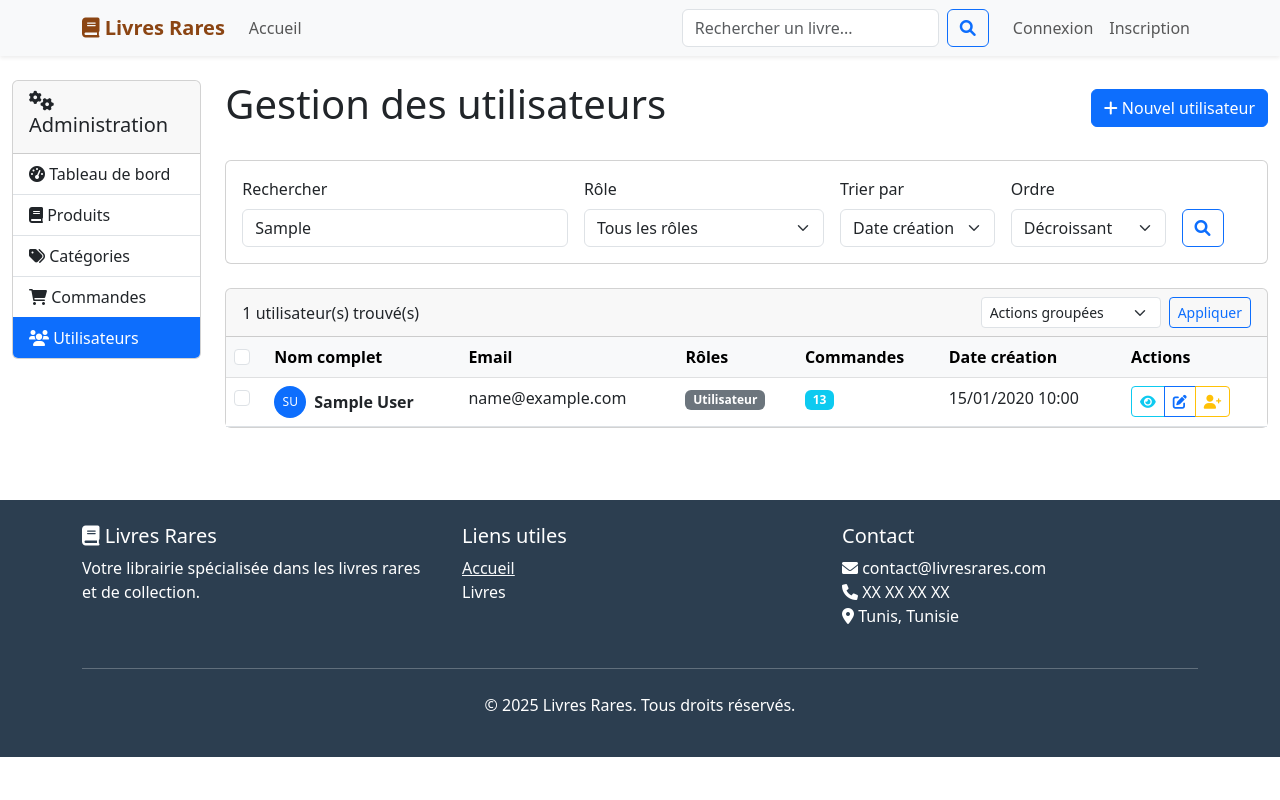
After one commit to adamsaidane/ProjetECommerce, a Symfony app: template templates/admin/user/index.html.twig in a window 1280 px wide. The commit adds this page. Run offline with Twig, Linux system fonts and the light colour scheme; the template is opened without the code that fills it: most values are stand-ins (such as "Sample title", 1, 10 or a date in 2020); some libraries are stand-ins or nearby versions.

Commit message:
Creation Des Cruds Necessaires Pour Le Crud User

```diff
--- a/templates/admin/dashboard.html.twig
+++ b/templates/admin/dashboard.html.twig
@@ -24,7 +24,7 @@
                         <a href="#" class="list-group-item list-group-item-action">
                             <i class="fas fa-shopping-cart"></i> Commandes
                         </a>
-                        <a href="#" class="list-group-item list-group-item-action">
+                        <a href="{{ path('app_admin_user_index') }}" class="list-group-item list-group-item-action">
                             <i class="fas fa-users"></i> Utilisateurs
                         </a>
                     </div>
--- /dev/null
+++ b/templates/admin/user/index.html.twig
@@ -0,0 +1,291 @@
+{% extends 'base.html.twig' %}
+
+{% block title %}Gestion des utilisateurs{% endblock %}
+
+{% block body %}
+    <div class="container-fluid py-4">
+        <div class="row">
+            <div class="col-md-2">
+                <!-- Sidebar -->
+                <div class="card">
+                    <div class="card-header">
+                        <h5><i class="fas fa-cogs"></i> Administration</h5>
+                    </div>
+                    <div class="list-group list-group-flush">
+                        <a href="{{ path('app_admin_dashboard') }}" class="list-group-item list-group-item-action">
+                            <i class="fas fa-tachometer-alt"></i> Tableau de bord
+                        </a>
+                        <a href="{{ path('app_admin_product_index') }}" class="list-group-item list-group-item-action">
+                            <i class="fas fa-book"></i> Produits
+                        </a>
+                        <a href="#" class="list-group-item list-group-item-action">
+                            <i class="fas fa-tags"></i> Catégories
+                        </a>
+                        <a href="#" class="list-group-item list-group-item-action">
+                            <i class="fas fa-shopping-cart"></i> Commandes
+                        </a>
+                        <a href="{{ path('app_admin_user_index') }}" class="list-group-item list-group-item-action active">
+                            <i class="fas fa-users"></i> Utilisateurs
+                        </a>
+                    </div>
+                </div>
+            </div>
+
+            <div class="col-md-10">
+                <div class="d-flex justify-content-between align-items-center mb-4">
+                    <h1>Gestion des utilisateurs</h1>
+                    <a href="{{ path('app_admin_user_new') }}" class="btn btn-primary">
+                        <i class="fas fa-plus"></i> Nouvel utilisateur
+                    </a>
+                </div>
+
+                <!-- Search and Filter Form -->
+                <div class="card mb-4">
+                    <div class="card-body">
+                        <form method="GET" class="row g-3">
+                            <div class="col-md-4">
+                                <label for="search" class="form-label">Rechercher</label>
+                                <input type="text" class="form-control" id="search" name="search"
+                                       value="{{ currentSearch }}" placeholder="Nom, prénom ou email...">
+                            </div>
+                            <div class="col-md-3">
+                                <label for="role" class="form-label">Rôle</label>
+                                <select class="form-select" id="role" name="role">
+                                    <option value="">Tous les rôles</option>
+                                    <option value="ROLE_USER" {{ currentRole == 'ROLE_USER' ? 'selected' : '' }}>Utilisateur</option>
+                                    <option value="ROLE_ADMIN" {{ currentRole == 'ROLE_ADMIN' ? 'selected' : '' }}>Administrateur</option>
+                                </select>
+                            </div>
+                            <div class="col-md-2">
+                                <label for="sort" class="form-label">Trier par</label>
+                                <select class="form-select" id="sort" name="sort">
+                                    <option value="createdAt" {{ currentSort == 'createdAt' ? 'selected' : '' }}>Date création</option>
+                                    <option value="lastName" {{ currentSort == 'lastName' ? 'selected' : '' }}>Nom</option>
+                                    <option value="email" {{ currentSort == 'email' ? 'selected' : '' }}>Email</option>
+                                </select>
+                            </div>
+                            <div class="col-md-2">
+                                <label for="dir" class="form-label">Ordre</label>
+                                <select class="form-select" id="dir" name="dir">
+                                    <option value="DESC" {{ currentDir == 'DESC' ? 'selected' : '' }}>Décroissant</option>
+                                    <option value="ASC" {{ currentDir == 'ASC' ? 'selected' : '' }}>Croissant</option>
+                                </select>
+                            </div>
+                            <div class="col-md-1 d-flex align-items-end">
+                                <button type="submit" class="btn btn-outline-primary">
+                                    <i class="fas fa-search"></i>
+                                </button>
+                            </div>
+                        </form>
+                    </div>
+                </div>
+
+                <!-- Bulk Actions -->
+                <form id="bulk-form" method="POST" action="{{ path('app_admin_user_bulk_action') }}">
+                    <div class="card">
+                        <div class="card-header d-flex justify-content-between align-items-center">
+                            <span>{{ totalUsers }} utilisateur(s) trouvé(s)</span>
+                            <div class="d-flex gap-2">
+                                <select name="bulk_action" class="form-select form-select-sm" style="width: auto;">
+                                    <option value="">Actions groupées</option>
+                                    <option value="grant_admin">Accorder rôle admin</option>
+                                    <option value="revoke_admin">Retirer rôle admin</option>
+                                    <option value="delete">Supprimer</option>
+                                </select>
+                                <button type="submit" class="btn btn-sm btn-outline-primary" onclick="return confirmBulkAction()">
+                                    Appliquer
+                                </button>
+                            </div>
+                        </div>
+                        <div class="card-body p-0">
+                            <div class="table-responsive">
+                                <table class="table table-hover mb-0">
+                                    <thead class="table-light">
+                                    <tr>
+                                        <th>
+                                            <input type="checkbox" id="select-all" class="form-check-input">
+                                        </th>
+                                        <th>Nom complet</th>
+                                        <th>Email</th>
+                                        <th>Rôles</th>
+                                        <th>Commandes</th>
+                                        <th>Date création</th>
+                                        <th>Actions</th>
+                                    </tr>
+                                    </thead>
+                                    <tbody>
+                                    {% for user in users %}
+                                        <tr>
+                                            <td>
+                                                <input type="checkbox" name="users[]" value="{{ user.id }}" class="form-check-input user-checkbox">
+                                            </td>
+                                            <td>
+                                                <div class="d-flex align-items-center">
+                                                    <div class="avatar-sm bg-primary text-white rounded-circle d-flex align-items-center justify-content-center me-2">
+                                                        {{ user.firstName|first|upper }}{{ user.lastName|first|upper }}
+                                                    </div>
+                                                    <div>
+                                                        <strong>{{ user.fullName }}</strong>
+                                                    </div>
+                                                </div>
+                                            </td>
+                                            <td>{{ user.email }}</td>
+                                            <td>
+                                                {% for role in user.roles %}
+                                                    {% if role == 'ROLE_ADMIN' %}
+                                                        <span class="badge bg-danger">Administrateur</span>
+                                                    {% else %}
+                                                        <span class="badge bg-secondary">Utilisateur</span>
+                                                    {% endif %}
+                                                {% endfor %}
+                                            </td>
+                                            <td>
+                                                <span class="badge bg-info">{{ user.orders|length }}</span>
+                                            </td>
+                                            <td>{{ user.createdAt|date('d/m/Y H:i') }}</td>
+                                            <td>
+                                                <div class="btn-group" role="group">
+                                                    <a href="{{ path('app_admin_user_show', {'id': user.id}) }}"
+                                                       class="btn btn-sm btn-outline-info" title="Voir">
+                                                        <i class="fas fa-eye"></i>
+                                                    </a>
+                                                    <a href="{{ path('app_admin_user_edit', {'id': user.id}) }}"
+                                                       class="btn btn-sm btn-outline-primary" title="Modifier">
+                                                        <i class="fas fa-edit"></i>
+                                                    </a>
+                                                    {% if user != app.user %}
+                                                        <form method="POST" action="{{ path('app_admin_user_toggle_role', {'id': user.id}) }}"
+                                                              style="display: inline;">
+                                                            <input type="hidden" name="_token" value="{{ csrf_token('toggle' ~ user.id) }}">
+                                                            <button type="submit" class="btn btn-sm btn-outline-warning"
+                                                                    title="{{ 'ROLE_ADMIN' in user.roles ? 'Retirer admin' : 'Rendre admin' }}">
+                                                                <i class="fas {{ 'ROLE_ADMIN' in user.roles ? 'fa-user-minus' : 'fa-user-plus' }}"></i>
+                                                            </button>
+                                                        </form>
+                                                        {% if user.orders|length == 0 %}
+                                                            <form method="POST" action="{{ path('app_admin_user_delete', {'id': user.id}) }}"
+                                                                  style="display: inline;" onsubmit="return confirm('Êtes-vous sûr de vouloir supprimer cet utilisateur ?')">
+                                                                <input type="hidden" name="_token" value="{{ csrf_token('delete' ~ user.id) }}">
+                                                                <button type="submit" class="btn btn-sm btn-outline-danger" title="Supprimer">
+                                                                    <i class="fas fa-trash"></i>
+                                                                </button>
+                                                            </form>
+                                                        {% endif %}
+                                                    {% endif %}
+                                                </div>
+                                            </td>
+                                        </tr>
+                                    {% else %}
+                                        <tr>
+                                            <td colspan="7" class="text-center py-4">
+                                                <i class="fas fa-users fa-3x text-muted mb-3"></i>
+                                                <p class="text-muted">Aucun utilisateur trouvé</p>
+                                            </td>
+                                        </tr>
+                                    {% endfor %}
+                                    </tbody>
+                                </table>
+                            </div>
+                        </div>
+                    </div>
+                </form>
+
+                <!-- Pagination -->
+                {% if totalPages > 1 %}
+                    <nav aria-label="Navigation des pages" class="mt-4">
+                        <ul class="pagination justify-content-center">
+                            {% if currentPage > 1 %}
+                                <li class="page-item">
+                                    <a class="page-link" href="{{ path('app_admin_user_index', {
+                                        'page': currentPage - 1,
+                                        'search': currentSearch,
+                                        'role': currentRole,
+                                        'sort': currentSort,
+                                        'dir': currentDir
+                                    }) }}">Précédent</a>
+                                </li>
+                            {% endif %}
+
+                            {% for page in 1..totalPages %}
+                                {% if page == currentPage %}
+                                    <li class="page-item active">
+                                        <span class="page-link">{{ page }}</span>
+                                    </li>
+                                {% elseif page <= currentPage + 2 and page >= currentPage - 2 %}
+                                    <li class="page-item">
+                                        <a class="page-link" href="{{ path('app_admin_user_index', {
+                                            'page': page,
+                                            'search': currentSearch,
+                                            'role': currentRole,
+                                            'sort': currentSort,
+                                            'dir': currentDir
+                                        }) }}">{{ page }}</a>
+                                    </li>
+                                {% endif %}
+                            {% endfor %}
+
+                            {% if currentPage < totalPages %}
+                                <li class="page-item">
+                                    <a class="page-link" href="{{ path('app_admin_user_index', {
+                                        'page': currentPage + 1,
+                                        'search': currentSearch,
+                                        'role': currentRole,
+                                        'sort': currentSort,
+                                        'dir': currentDir
+                                    }) }}">Suivant</a>
+                                </li>
+                            {% endif %}
+                        </ul>
+                    </nav>
+                {% endif %}
+            </div>
+        </div>
+    </div>
+
+    <style>
+        .avatar-sm {
+            width: 32px;
+            height: 32px;
+            font-size: 12px;
+        }
+    </style>
+
+    <script>
+        document.getElementById('select-all').addEventListener('change', function() {
+            const checkboxes = document.querySelectorAll('.user-checkbox');
+            checkboxes.forEach(checkbox => {
+                checkbox.checked = this.checked;
+            });
+        });
+
+        function confirmBulkAction() {
+            const selectedUsers = document.querySelectorAll('.user-checkbox:checked');
+            const action = document.querySelector('select[name="bulk_action"]').value;
+
+            if (selectedUsers.length === 0) {
+                alert('Veuillez sélectionner au moins un utilisateur.');
+                return false;
+            }
+
+            if (!action) {
+                alert('Veuillez sélectionner une action.');
+                return false;
+            }
+
+            let message = '';
+            switch(action) {
+                case 'delete':
+                    message = `Êtes-vous sûr de vouloir supprimer ${selectedUsers.length} utilisateur(s) ?`;
+                    break;
+                case 'grant_admin':
+                    message = `Êtes-vous sûr de vouloir accorder le rôle admin à ${selectedUsers.length} utilisateur(s) ?`;
+                    break;
+                case 'revoke_admin':
+                    message = `Êtes-vous sûr de vouloir retirer le rôle admin à ${selectedUsers.length} utilisateur(s) ?`;
+                    break;
+            }
+
+            return confirm(message);
+        }
+    </script>
+{% endblock %}
```
Also changed, not shown: templates/admin/user/edit.html.twig (added, +111 -0 lines), templates/admin/user/new.html.twig (added, +105 -0 lines), templates/admin/user/show.html.twig (added, +188 -0 lines).
